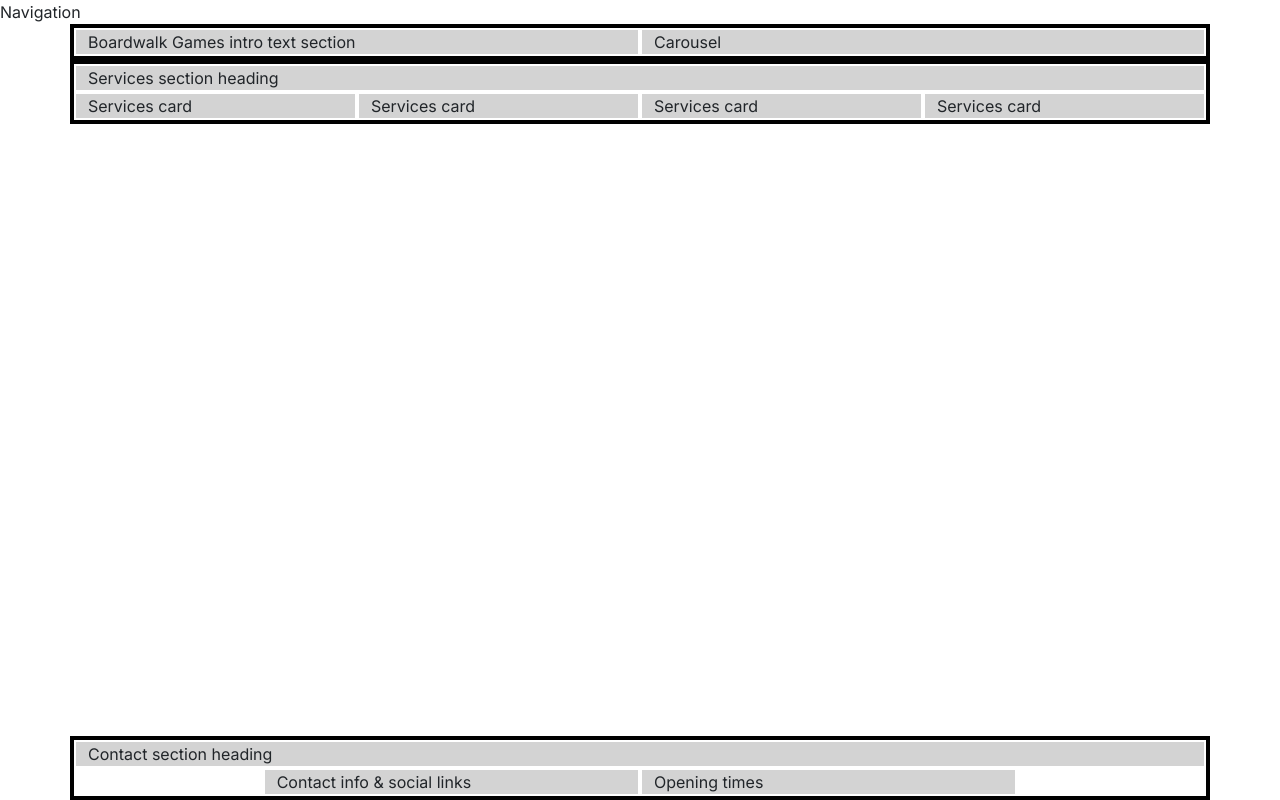
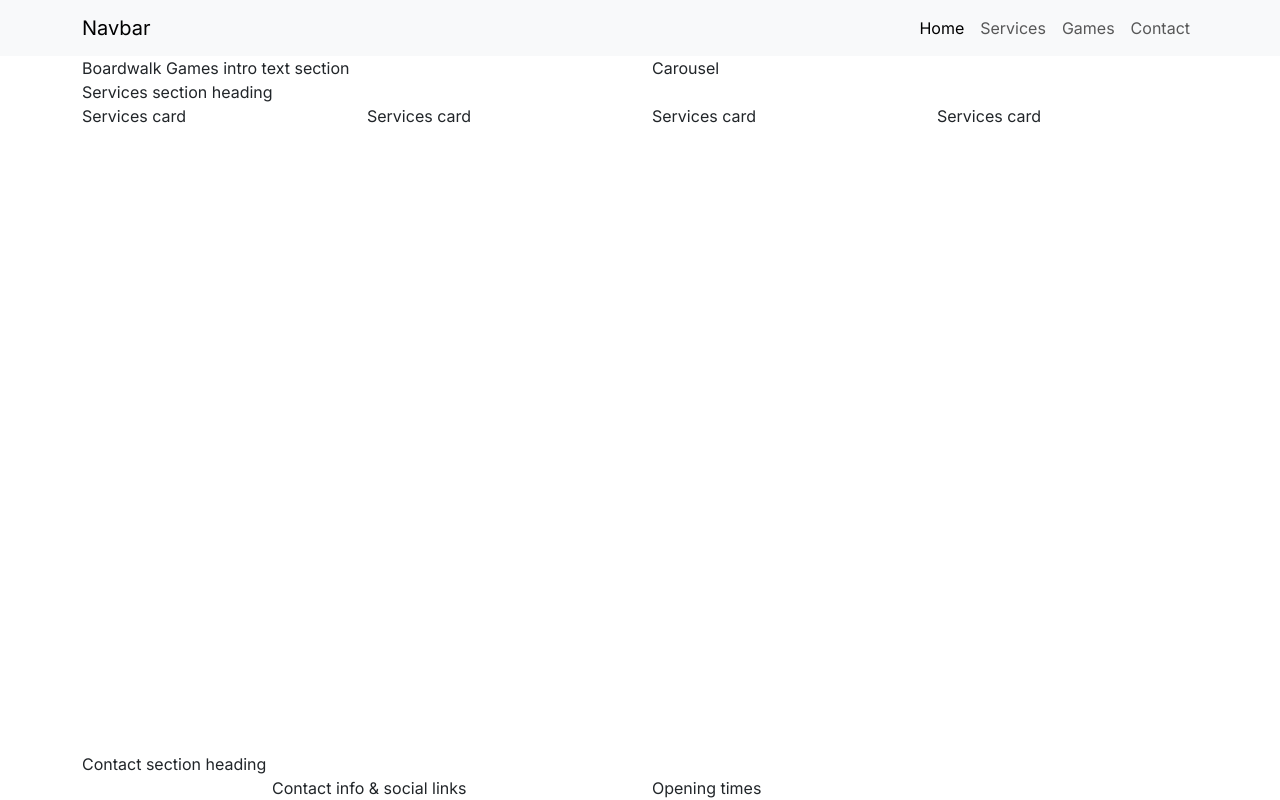
Before and after one commit to tolasedairo/boardwalk-games, a plain HTML site: page index.html in a window 1280 px wide. Drawn offline with nearby package versions, Linux system fonts and the light colour scheme; a web font is replaced by a local one.

Commit message:
add navigation through bootstrap

```diff
--- a/assets/css/style.css
+++ b/assets/css/style.css
@@ -30,7 +30,7 @@
 
 /* grid visualisation CSS for testing */
 
-.container,
+/*.container,
 .row {
     border: 2px solid black;
 }
@@ -38,4 +38,5 @@
 .col-12 {
     border: 2px solid white;
     background-color: lightgray;
-}
+    }
+ */
--- a/index.html
+++ b/index.html
@@ -26,7 +26,30 @@
 <!-- Classes on body set to work with mt-auto on footer to ensure it always stays at the bottom of the page -->
 <body class="d-flex flex-column min-vh-100">
     <!-- Navigation -->
-    <div>Navigation</div>
+    <nav class="navbar navbar-expand-lg bg-body-tertiary">
+  <div class="container">
+    <a class="navbar-brand" href="#">Navbar</a>
+    <button class="navbar-toggler" type="button" data-bs-toggle="collapse" data-bs-target="#navbarNav" aria-controls="navbarNav" aria-expanded="false" aria-label="Toggle navigation">
+      <span class="navbar-toggler-icon"></span>
+    </button>
+    <div class="collapse navbar-collapse" id="navbarNav">
+      <ul class="navbar-nav ms-auto">
+        <li class="nav-item">
+          <a class="nav-link active" aria-current="page" href="index.html">Home</a>
+        </li>
+        <li class="nav-item">
+          <a class="nav-link" href="#">Services</a>
+        </li>
+        <li class="nav-item">
+          <a class="nav-link" href="game-library.html">Games</a>
+        </li>
+        <li class="nav-item">
+          <a class="nav-link" href="#">Contact</a>
+        </li>
+      </ul>
+    </div>
+  </div>
+</nav>
 
     <!-- Header with carousel -->
     <header class="container">
```
